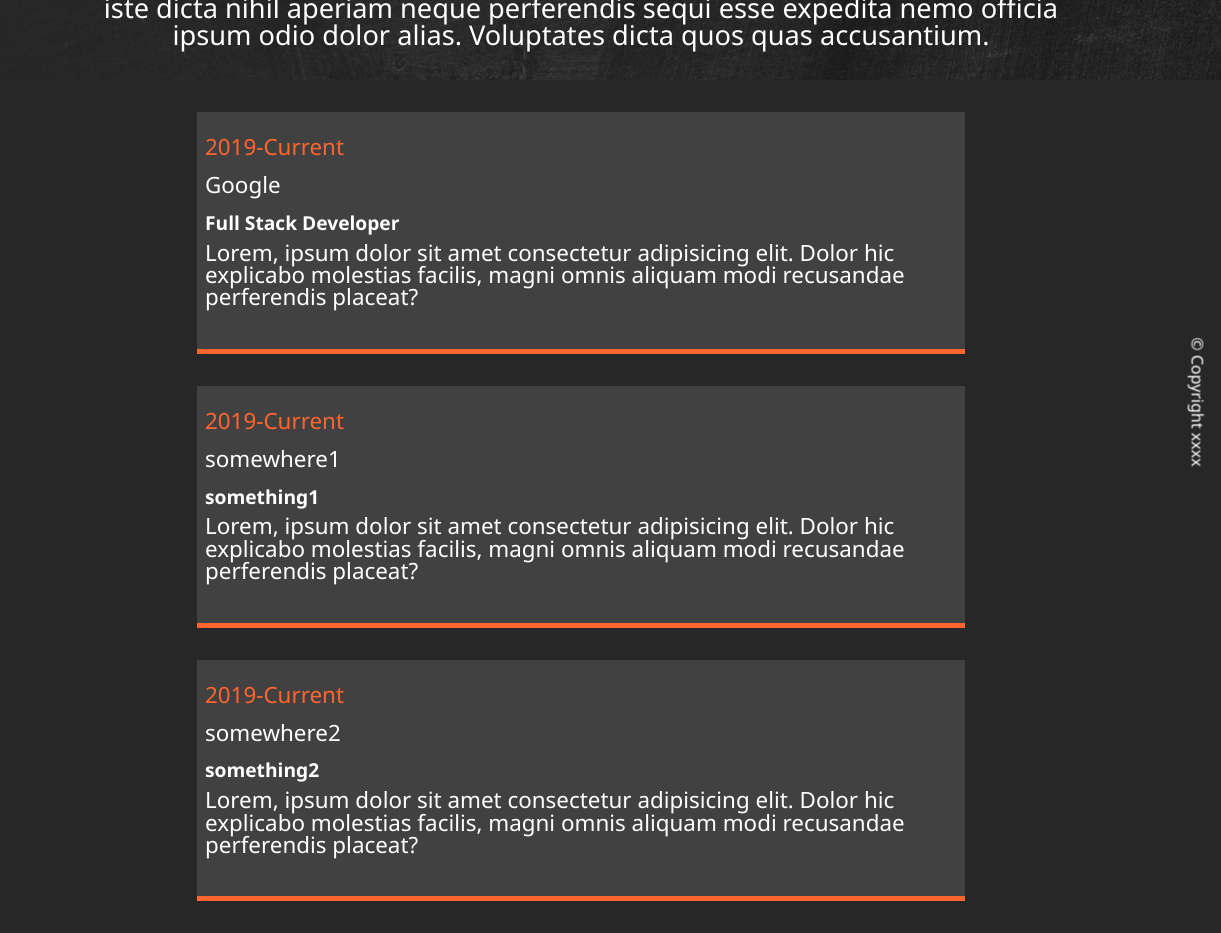
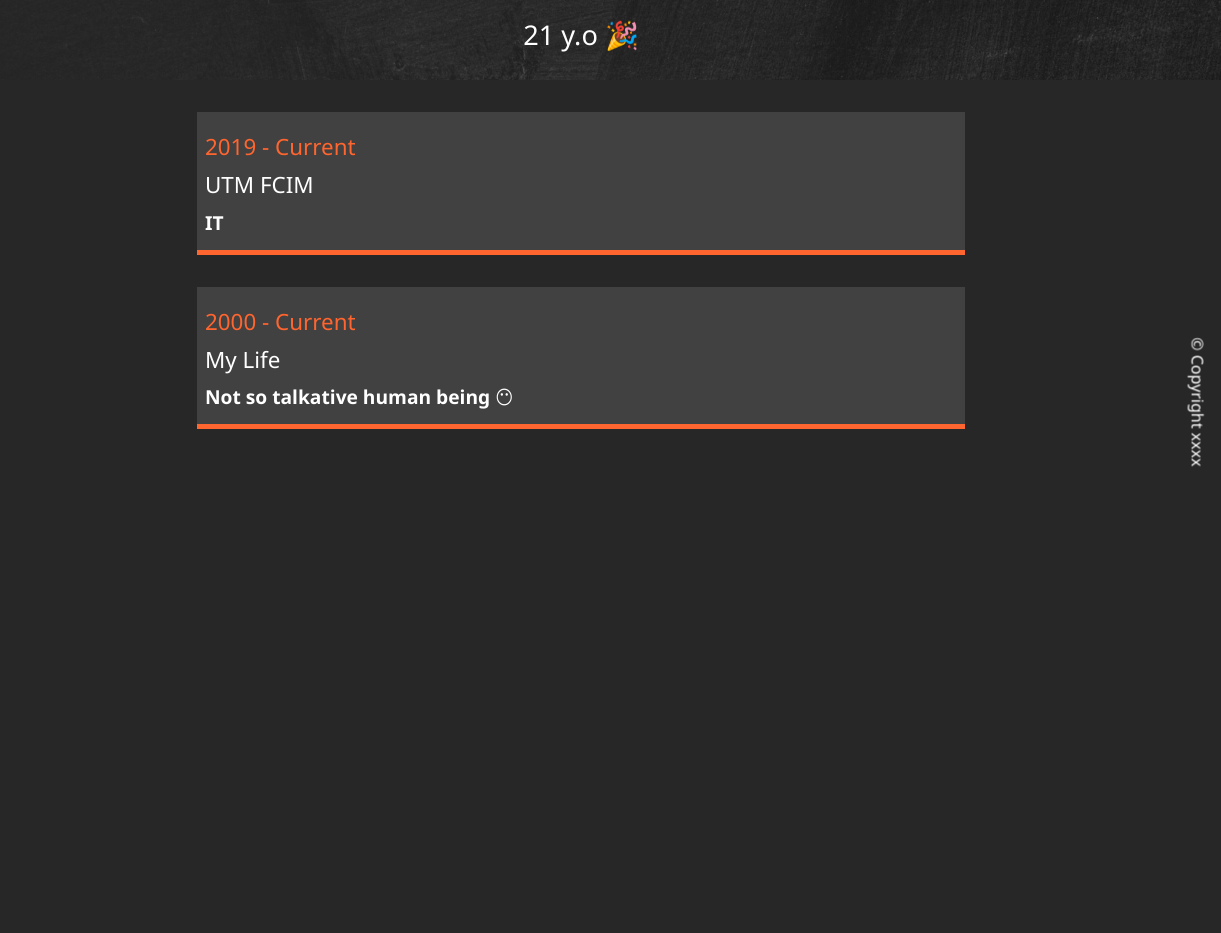
Before and after one commit to covaci-edvin/Personal-Portfolio, a plain HTML site: page dist/about.html in a window 1280 px wide. Shown: the part 320-1253 px from the top of the page, 59-1280 px from the left. After the commit the page ends 800 px from the top, so only its background shows below. Drawn offline with Linux system fonts and the light colour scheme.

Commit message:
second commit

```diff
--- a/dist/about.html
+++ b/dist/about.html
@@ -38,44 +38,22 @@
         <div class="about__bio-image">
           <div class="about__bio">
             <h2 class="text-secondary">Bio</h2>
-            <p>
-              Lorem ipsum dolor sit, amet consectetur adipisicing elit.
-              Doloremque, corporis iste dicta nihil aperiam neque perferendis
-              sequi esse expedita nemo officia ipsum odio dolor alias.
-              Voluptates dicta quos quas accusantium.
-            </p>
+            <p>21 y.o 🎉</p>
           </div>
         </div>
         <div class="jobs">
           <div class="jobs__job">
-            <h2 class="text-secondary">2019-Current</h2>
-            <h3>Google</h3>
-            <h6>Full Stack Developer</h6>
-            <p>
-              Lorem, ipsum dolor sit amet consectetur adipisicing elit. Dolor
-              hic explicabo molestias facilis, magni omnis aliquam modi
-              recusandae perferendis placeat?
-            </p>
+            <h2 class="text-secondary">2019 - Current</h2>
+            <h3>UTM FCIM</h3>
+            <h6>IT</h6>
+            <!-- <p>3rd year st</p> -->
           </div>
           <div class="jobs__job">
-            <h2 class="text-secondary">2019-Current</h2>
-            <h3>somewhere1</h3>
-            <h6>something1</h6>
-            <p>
-              Lorem, ipsum dolor sit amet consectetur adipisicing elit. Dolor
-              hic explicabo molestias facilis, magni omnis aliquam modi
-              recusandae perferendis placeat?
-            </p>
-          </div>
-          <div class="jobs__job">
-            <h2 class="text-secondary">2019-Current</h2>
-            <h3>somewhere2</h3>
-            <h6>something2</h6>
-            <p>
-              Lorem, ipsum dolor sit amet consectetur adipisicing elit. Dolor
-              hic explicabo molestias facilis, magni omnis aliquam modi
-              recusandae perferendis placeat?
-            </p>
+            <h2 class="text-secondary">2000 - Current</h2>
+            <h3>My Life</h3>
+            <h6>Not so talkative human being 😶</h6>
+
+            <!-- <p>3rd year st</p> -->
           </div>
         </div>
 
```
Also changed, not shown: dist/project.html (+13 -26 lines).
